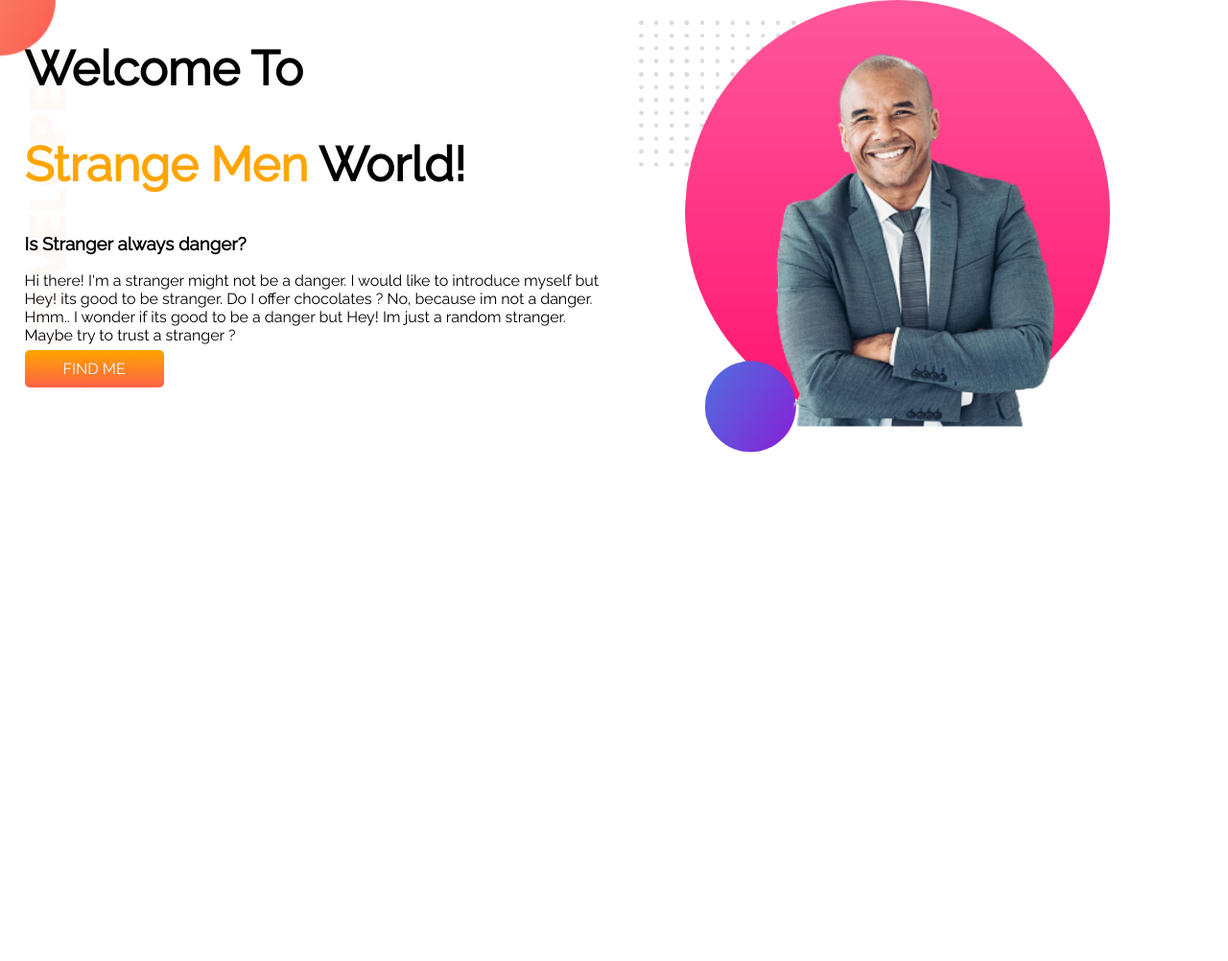
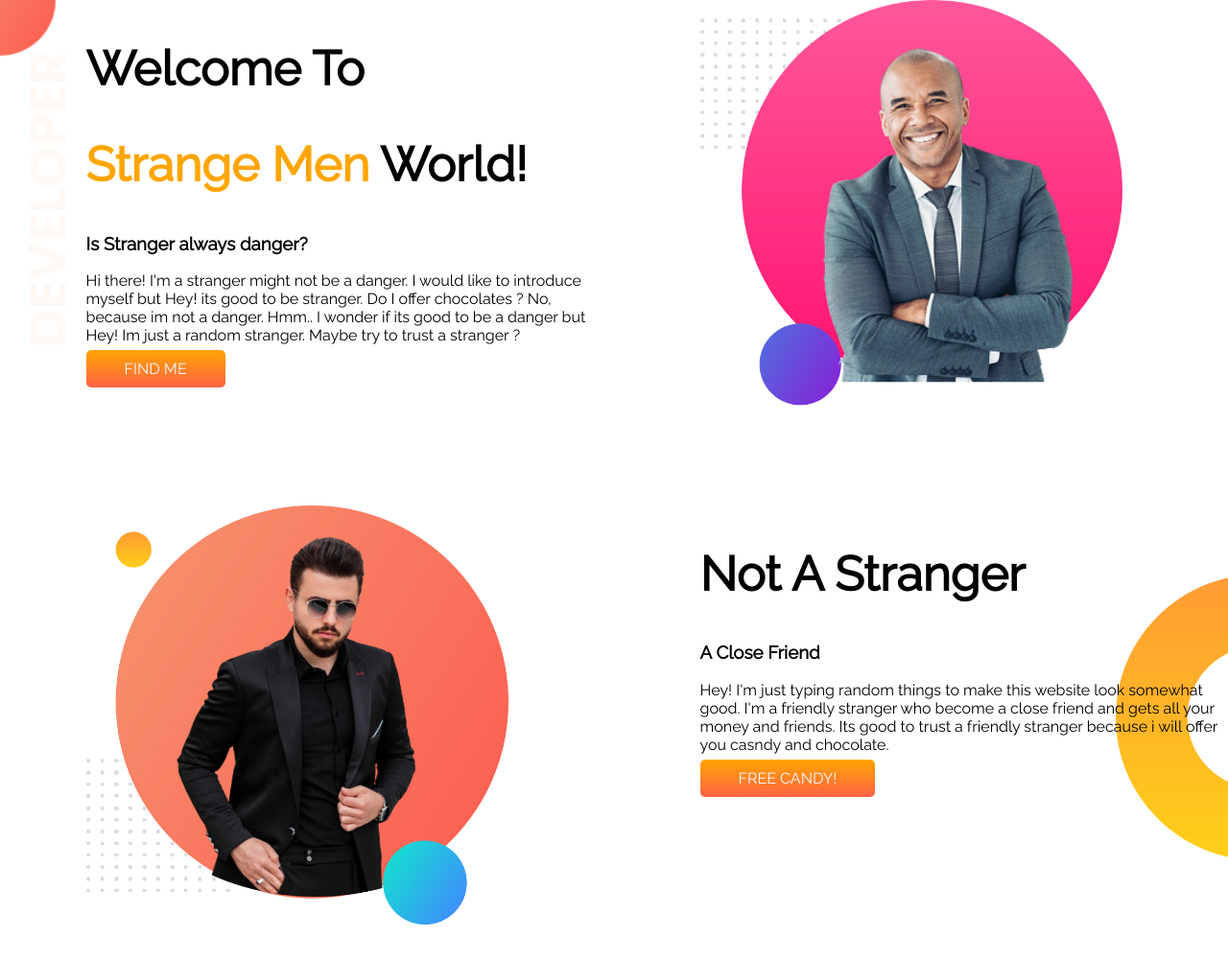
Before and after one commit to numangit/developer-portfolio, a plain HTML site: page index.html in a window 1280 px wide. Shown: the whole page at 96% size. Before the commit the page ends 800 px from the top, so only its background shows below. Drawn offline with Linux system fonts and the light colour scheme.

Commit message:
second paragraph added(dream)

```diff
--- a/index.html
+++ b/index.html
@@ -27,6 +27,21 @@
             <img src="images/baldguy.png" alt="">
         </div>
     </section>
+    <section class="dream-bg">
+        <div class="half-width">
+            <img src="images/mrhandsome.png" alt="">
+        </div>
+        <div class="half-width">
+            <h1>Not A Stranger</h1>
+            <h3>A Close Friend</h3>
+            <p>Hey! I'm just typing random things to make this website look somewhat good. I'm a friendly stranger who
+                become a close friend and gets all your money and friends. Its good to trust a friendly stranger because
+                i will offer you casndy and chocolate.</p>
+            <a class="link-button" target="_blank"
+                href="https://www.google.com.bd/search?q=candy+images&sxsrf=ALiCzsYvNpPvGXLV1mAZObK59yS_UOLo5Q:1656882471969&tbm=isch&source=iu&ictx=1&vet=1&fir=8L5Q2xCW-iBL0M%252CE9XXMoZmdYs2CM%252C_%253B-Yh1bP1neiEKoM%252CE9XXMoZmdYs2CM%252C_%253BEy5L5kLp_JvnuM%252CATSdv8lqMUdlpM%252C_%253Brn7lVIDsaTej8M%252C_cv6CPn8u8dE-M%252C_%253BIdtQ3OjPN1ivkM%252C_cv6CPn8u8dE-M%252C_%253BDgivD_yXWNkESM%252Cm8wtmxi4ruYBCM%252C_%253BHgXQfjUiKSjTcM%252Cm8wtmxi4ruYBCM%252C_%253Bb0vrrrykRzF-cM%252Cnl-oCbkEPB-yTM%252C_%253BsJm_PlhpiXzfsM%252CQbJRDHCtbzsOKM%252C_%253B_Kuvlc24FPaLcM%252CQg-a1HSuLK2B2M%252C_%253B4b-sYULMoFGuQM%252CZP_54QHQvOghJM%252C_%253BexjC5yUsWXTEpM%252CE9XXMoZmdYs2CM%252C_&usg=AI4_-kRdfEbR_l-NnjpI7EO4-9nYqz-gLA&sa=X&ved=2ahUKEwjkkrSZ0N34AhUWnNgFHbZCC8UQ9QF6BAgOEAE#imgrc=-Yh1bP1neiEKoM">FREE
+                CANDY!</a>
+        </div>
+    </section>
 </body>
 
 </html>
--- a/style.css
+++ b/style.css
@@ -13,11 +13,12 @@ h1 {
 
 section {
     display: flex;
+    margin-bottom: 100px;
 }
 
 .half-width {
     width: 50%;
-    padding-left: 2%;
+    padding-left: 7%;
 }
 
 .half-width img {
@@ -37,3 +38,9 @@ section {
     background-image: url(images/top-banner.png);
     background-repeat: no-repeat;
 }
+
+.dream-bg {
+    background-image: url(images/dream-bg.png);
+    background-repeat: no-repeat;
+    background-position: right;
+}
```
